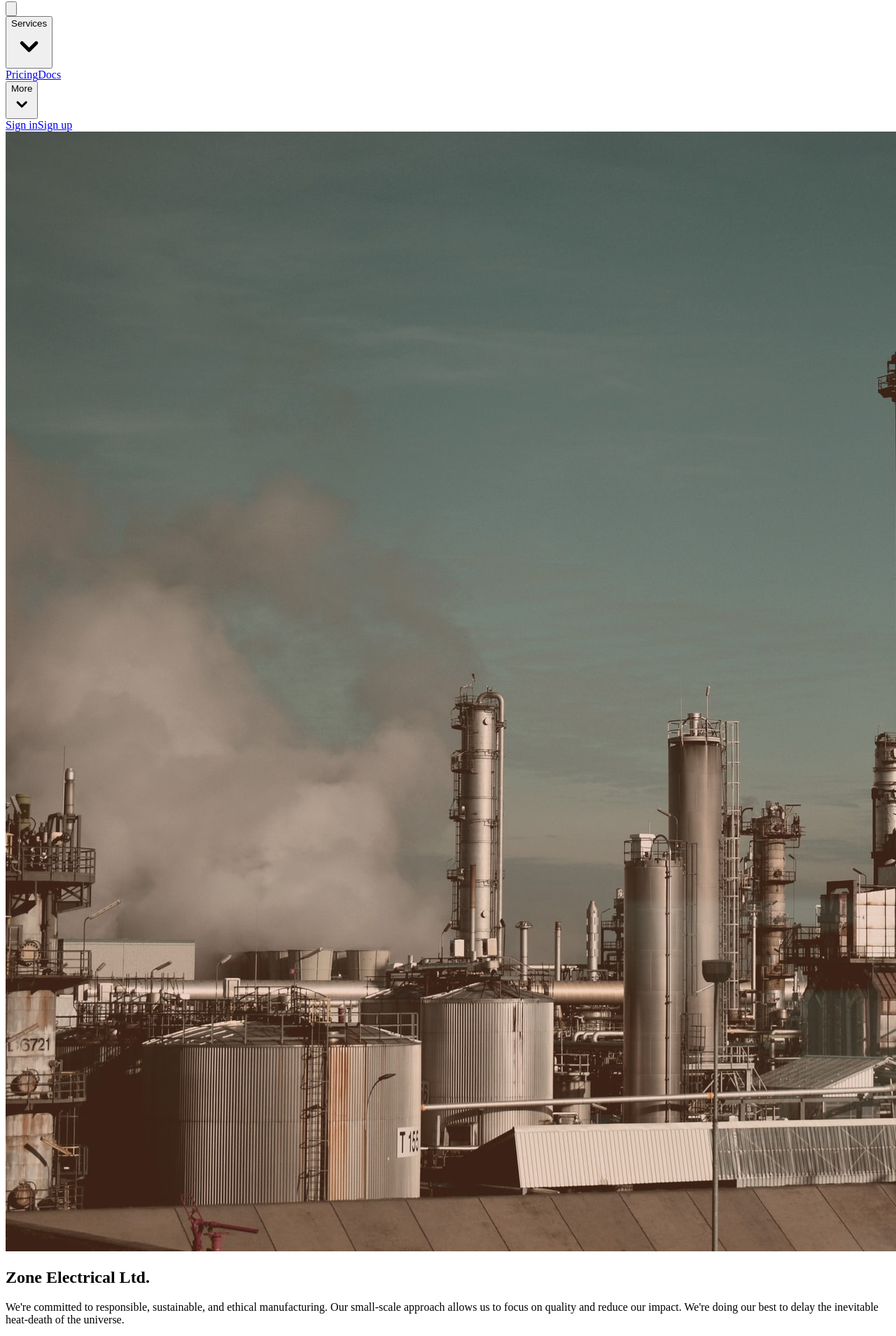
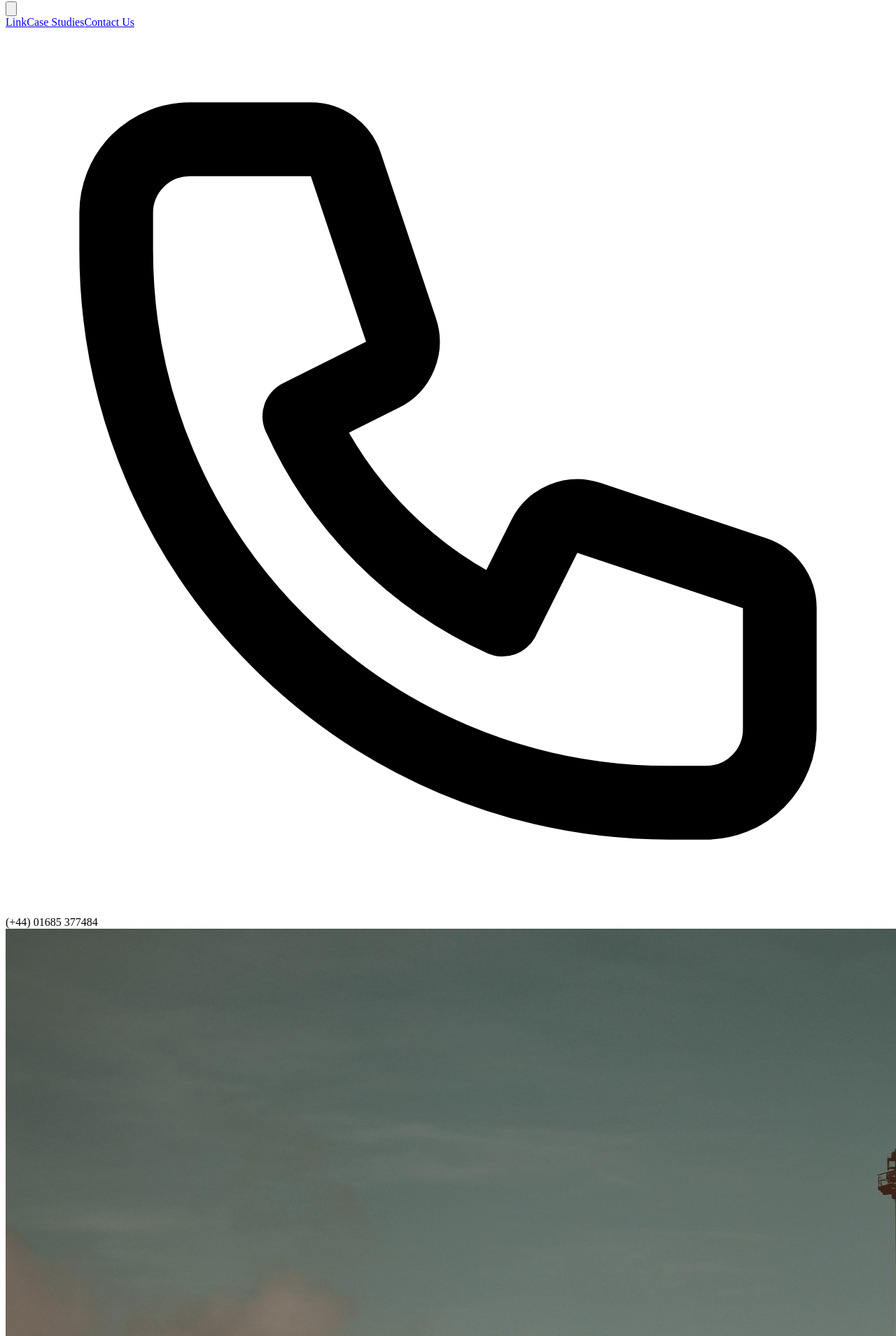
Before and after one commit to NJKWilson/Website.ZoneElectrical.Brochure, a Next.js app: page / in a window 1280 px wide. Shown: the part 306-2215 px from the top of the page at 70% size. Built offline with nearby package versions, Linux system fonts and the light colour scheme.

Commit message:
Cleaned up

```diff
--- a/components/footer.js
+++ b/components/footer.js
@@ -1,28 +1,28 @@
 /* This example requires Tailwind CSS v2.0+ */
 const navigation = {
     solutions: [
-      { name: 'Marketing', href: '#' },
-      { name: 'Analytics', href: '#' },
-      { name: 'Commerce', href: '#' },
-      { name: 'Insights', href: '#' },
+      // { name: 'Marketing', href: '#' },
+      // { name: 'Analytics', href: '#' },
+      // { name: 'Commerce', href: '#' },
+      // { name: 'Insights', href: '#' },
     ],
     support: [
-      { name: 'Pricing', href: '#' },
-      { name: 'Documentation', href: '#' },
-      { name: 'Guides', href: '#' },
-      { name: 'API Status', href: '#' },
+      // { name: 'Pricing', href: '#' },
+      // { name: 'Documentation', href: '#' },
+      // { name: 'Guides', href: '#' },
+      // { name: 'API Status', href: '#' },
     ],
     company: [
-      { name: 'About', href: '#' },
-      { name: 'Blog', href: '#' },
-      { name: 'Jobs', href: '#' },
-      { name: 'Press', href: '#' },
-      { name: 'Partners', href: '#' },
+      // { name: 'About', href: '#' },
+      // { name: 'Blog', href: '#' },
+      // { name: 'Jobs', href: '#' },
+      // { name: 'Press', href: '#' },
+      // { name: 'Partners', href: '#' },
     ],
     legal: [
-      { name: 'Claim', href: '#' },
-      { name: 'Privacy', href: '#' },
-      { name: 'Terms', href: '#' },
+      // { name: 'Claim', href: '#' },
+      // { name: 'Privacy', href: '#' },
+      // { name: 'Terms', href: '#' },
     ],
     social: [
       {
@@ -96,7 +96,7 @@ const navigation = {
           Footer
         </h2>
         <div className="max-w-7xl mx-auto py-12 px-4 sm:px-6 lg:py-16 lg:px-8">
-          <div className="xl:grid xl:grid-cols-3 xl:gap-8">
+          {/* <div className="xl:grid xl:grid-cols-3 xl:gap-8">
             <div className="grid grid-cols-2 gap-8 xl:col-span-2">
               <div className="md:grid md:grid-cols-2 md:gap-8">
                 <div>
@@ -181,7 +181,7 @@ const navigation = {
                 </div>
               </form>
             </div>
-          </div>
+          </div> */}
           <div className="mt-8 border-t border-gray-700 pt-8 md:flex md:items-center md:justify-between">
             <div className="flex space-x-6 md:order-2">
               {navigation.social.map((item) => (
@@ -192,7 +192,7 @@ const navigation = {
               ))}
             </div>
             <p className="mt-8 text-base text-gray-400 md:mt-0 md:order-1">
-              &copy; 2020 Workflow, Inc. All rights reserved.
+              &copy; 2021 Zone Electrical, Inc. All rights reserved.
             </p>
           </div>
         </div>
--- a/components/hero.js
+++ b/components/hero.js
@@ -17,15 +17,13 @@ export default function Hero() {
             Zone Electrical Ltd.
           </h2>
           <p className="mt-3 text-xl text-white">
-            We're committed to responsible, sustainable, and ethical manufacturing. Our small-scale approach allows
-            us to focus on quality and reduce our impact. We're doing our best to delay the inevitable heat-death of
-            the universe.
+            Based in Merthyr Tydfil, Zone provides an efficient service in electrical design, installations, maintenance and testing nationally.
           </p>
           <a
             href="#"
-            className="mt-8 w-full block bg-white border border-transparent rounded-md py-3 px-8 text-base font-medium text-gray-900 hover:bg-gray-100 sm:w-auto"
+            className="mt-8 w-full block bg-zone-500 border border-transparent rounded-md py-3 px-8 text-base font-medium text-gray-900 hover:bg-gray-100 sm:w-auto"
           >
-            Read our story
+            Contact Us
           </a>
         </div>
       </div>
--- a/components/topbar.js
+++ b/components/topbar.js
@@ -48,22 +48,22 @@ const solutions = [
   },
 ]
 const callsToAction = [
-  { name: 'Watch Demo', href: '#', icon: PlayIcon },
-  { name: 'View All Products', href: '#', icon: CheckCircleIcon },
-  { name: 'Contact Sales', href: '#', icon: PhoneIcon },
+  // { name: 'Watch Demo', href: '#', icon: PlayIcon },
+  // { name: 'View All Products', href: '#', icon: CheckCircleIcon },
+  // { name: 'Contact Sales', href: '#', icon: PhoneIcon },
 ]
 const company = [
-  { name: 'About', href: '#', icon: InformationCircleIcon },
-  { name: 'Customers', href: '#', icon: OfficeBuildingIcon },
-  { name: 'Press', href: '#', icon: NewspaperIcon },
-  { name: 'Careers', href: '#', icon: BriefcaseIcon },
-  { name: 'Privacy', href: '#', icon: ShieldCheckIcon },
+  // { name: 'About', href: '#', icon: InformationCircleIcon },
+  // { name: 'Customers', href: '#', icon: OfficeBuildingIcon },
+  // { name: 'Press', href: '#', icon: NewspaperIcon },
+  // { name: 'Careers', href: '#', icon: BriefcaseIcon },
+  // { name: 'Privacy', href: '#', icon: ShieldCheckIcon },
 ]
 const resources = [
-  { name: 'Community', href: '#', icon: UserGroupIcon },
-  { name: 'Partners', href: '#', icon: GlobeAltIcon },
-  { name: 'Guides', href: '#', icon: BookmarkAltIcon },
-  { name: 'Webinars', href: '#', icon: DesktopComputerIcon },
+  // { name: 'Community', href: '#', icon: UserGroupIcon },
+  // { name: 'Partners', href: '#', icon: GlobeAltIcon },
+  // { name: 'Guides', href: '#', icon: BookmarkAltIcon },
+  // { name: 'Webinars', href: '#', icon: DesktopComputerIcon },
 ]
 const blogPosts = [
   {
@@ -136,7 +136,7 @@ export default function TopBar() {
               </div>
               <div className="hidden md:flex-1 md:flex md:items-center md:justify-between">
                 <Popover.Group as="nav" className="flex space-x-10">
-                  <Popover>
+                  {/* <Popover>
                     {({ open }) => (
                       <>
                         <Popover.Button
@@ -214,144 +214,20 @@ export default function TopBar() {
                         </Transition>
                       </>
                     )}
-                  </Popover>
+                  </Popover> */}
                   <a href="#" className="text-base font-medium text-zone-600 hover:text-gray-900">
-                    Pricing
+                    Link
                   </a>
                   <a href="#" className="text-base font-medium text-zone-600 hover:text-gray-900">
-                    Docs
+                    Case Studies
                   </a>
-                  <Popover>
-                    {({ open }) => (
-                      <>
-                        <Popover.Button
-                          className={classNames(
-                            open ? 'text-gray-900' : 'text-zone-600',
-                            'group bg-white bg-opacity-0 rounded-md inline-flex items-center text-base font-medium hover:text-gray-900 focus:outline-none focus:ring-2 focus:ring-offset-2 focus:ring-indigo-500'
-                          )}
-                        >
-                          <span>More</span>
-                          <ChevronDownIcon
-                            className={classNames(
-                              open ? 'text-gray-600' : 'text-zone-600',
-                              'ml-2 h-5 w-5 group-hover:text-gray-500'
-                            )}
-                            aria-hidden="true"
-                          />
-                        </Popover.Button>
-
-                        <Transition
-                          show={open}
-                          as={Fragment}
-                          enter="transition ease-out duration-200"
-                          enterFrom="opacity-0 -translate-y-1"
-                          enterTo="opacity-100 translate-y-0"
-                          leave="transition ease-in duration-150"
-                          leaveFrom="opacity-100 translate-y-0"
-                          leaveTo="opacity-0 -translate-y-1"
-                        >
-                          <Popover.Panel
-                            static
-                            className="hidden md:block absolute z-10 top-full inset-x-0 transform shadow-lg"
-                          >
-                            <div className="absolute inset-0 flex">
-                              <div className="bg-white w-1/2" />
-                              <div className="bg-gray-50 w-1/2" />
-                            </div>
-                            <div className="relative max-w-7xl mx-auto grid grid-cols-1 lg:grid-cols-2">
-                              <nav className="grid gap-y-10 px-4 py-8 bg-white sm:grid-cols-2 sm:gap-x-8 sm:py-12 sm:px-6 lg:px-8 xl:pr-12">
-                                <div>
-                                  <h3 className="text-sm font-medium tracking-wide text-gray-500 uppercase">Company</h3>
-                                  <ul className="mt-5 space-y-6">
-                                    {company.map((item) => (
-                                      <li key={item.name} className="flow-root">
-                                        <a
-                                          href={item.href}
-                                          className="-m-3 p-3 flex items-center rounded-md text-base font-medium text-gray-900 hover:bg-gray-50"
-                                        >
-                                          <item.icon
-                                            className="flex-shrink-0 h-6 w-6 text-gray-400"
-                                            aria-hidden="true"
-                                          />
-                                          <span className="ml-4">{item.name}</span>
-                                        </a>
-                                      </li>
-                                    ))}
-                                  </ul>
-                                </div>
-                                <div>
-                                  <h3 className="text-sm font-medium tracking-wide text-gray-500 uppercase">
-                                    Resources
-                                  </h3>
-                                  <ul className="mt-5 space-y-6">
-                                    {resources.map((item) => (
-                                      <li key={item.name} className="flow-root">
-                                        <a
-                                          href={item.href}
-                                          className="-m-3 p-3 flex items-center rounded-md text-base font-medium text-gray-900 hover:bg-gray-50"
-                                        >
-                                          <item.icon
-                                            className="flex-shrink-0 h-6 w-6 text-gray-400"
-                                            aria-hidden="true"
-                                          />
-                                          <span className="ml-4">{item.name}</span>
-                                        </a>
-                                      </li>
-                                    ))}
-                                  </ul>
-                                </div>
-                              </nav>
-                              <div className="bg-gray-50 px-4 py-8 sm:py-12 sm:px-6 lg:px-8 xl:pl-12">
-                                <div>
-                                  <h3 className="text-sm font-medium tracking-wide text-gray-500 uppercase">
-                                    From the blog
-                                  </h3>
-                                  <ul className="mt-6 space-y-6">
-                                    {blogPosts.map((post) => (
-                                      <li key={post.id} className="flow-root">
-                                        <a href={post.href} className="-m-3 p-3 flex rounded-lg hover:bg-gray-100">
-                                          <div className="hidden sm:block flex-shrink-0">
-                                            <img
-                                              className="w-32 h-20 object-cover rounded-md"
-                                              src={post.imageUrl}
-                                              alt=""
-                                            />
-                                          </div>
-                                          <div className="w-0 flex-1 sm:ml-8">
-                                            <h4 className="text-base font-medium text-gray-900 truncate">
-                                              {post.name}
-                                            </h4>
-                                            <p className="mt-1 text-sm text-gray-500">{post.preview}</p>
-                                          </div>
-                                        </a>
-                                      </li>
-                                    ))}
-                                  </ul>
-                                </div>
-                                <div className="mt-6 text-sm font-medium">
-                                  <a href="#" className="text-indigo-600 hover:text-indigo-500">
-                                    {' '}
-                                    View all posts <span aria-hidden="true">&rarr;</span>
-                                  </a>
-                                </div>
-                              </div>
-                            </div>
-                          </Popover.Panel>
-                        </Transition>
-                      </>
-                    )}
-                  </Popover>
+                  <a href="#" className="text-base font-medium text-zone-600 hover:text-gray-900">
+                    Contact Us
+                  </a>
                 </Popover.Group>
                 <div className="flex items-center md:ml-12">
-                  <a href="#" className="text-base font-medium text-gray-500 hover:text-gray-900">
-                    Sign in
-                  </a>
-                  <a
-                    href="#"
-                    className="ml-8 inline-flex items-center justify-center px-4 py-2 border border-transparent rounded-md shadow-sm text-base font-medium text-white bg-indigo-600 hover:bg-indigo-700"
-                  >
-                    Sign up
-                  </a>
+                  <PhoneIcon className="flex-shrink-0 w-6 h-6 text-zone-600" aria-hidden="true" />
+                  <span className="ml-3 text-zone-600">(+44) 01685 377484</span>
                 </div>
               </div>
             </div>
```
